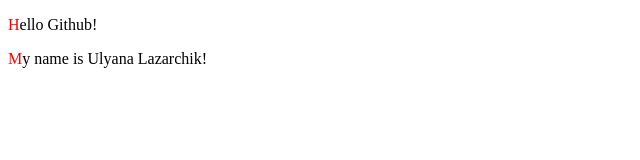
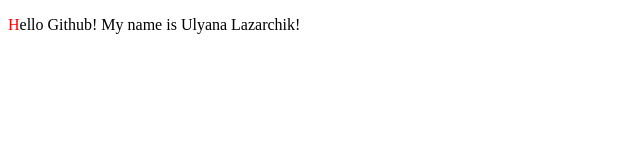
Before and after one commit to Ulia19/test-project, a plain HTML site: page index.html in a window 1280 px wide. Shown: the whole page, without its empty margins (0-640 px from the left). Drawn offline with Linux system fonts and the light colour scheme.

Commit message:
index change 4

```diff
--- a/index.html
+++ b/index.html
@@ -11,8 +11,7 @@
 </head>
 
 <body>
-    <p>Hello Github!</p>
-    <p> My name is Ulyana Lazarchik!</p>
+    <p>Hello Github! My name is Ulyana Lazarchik!</p>
 </body>
 
 </html>
```
